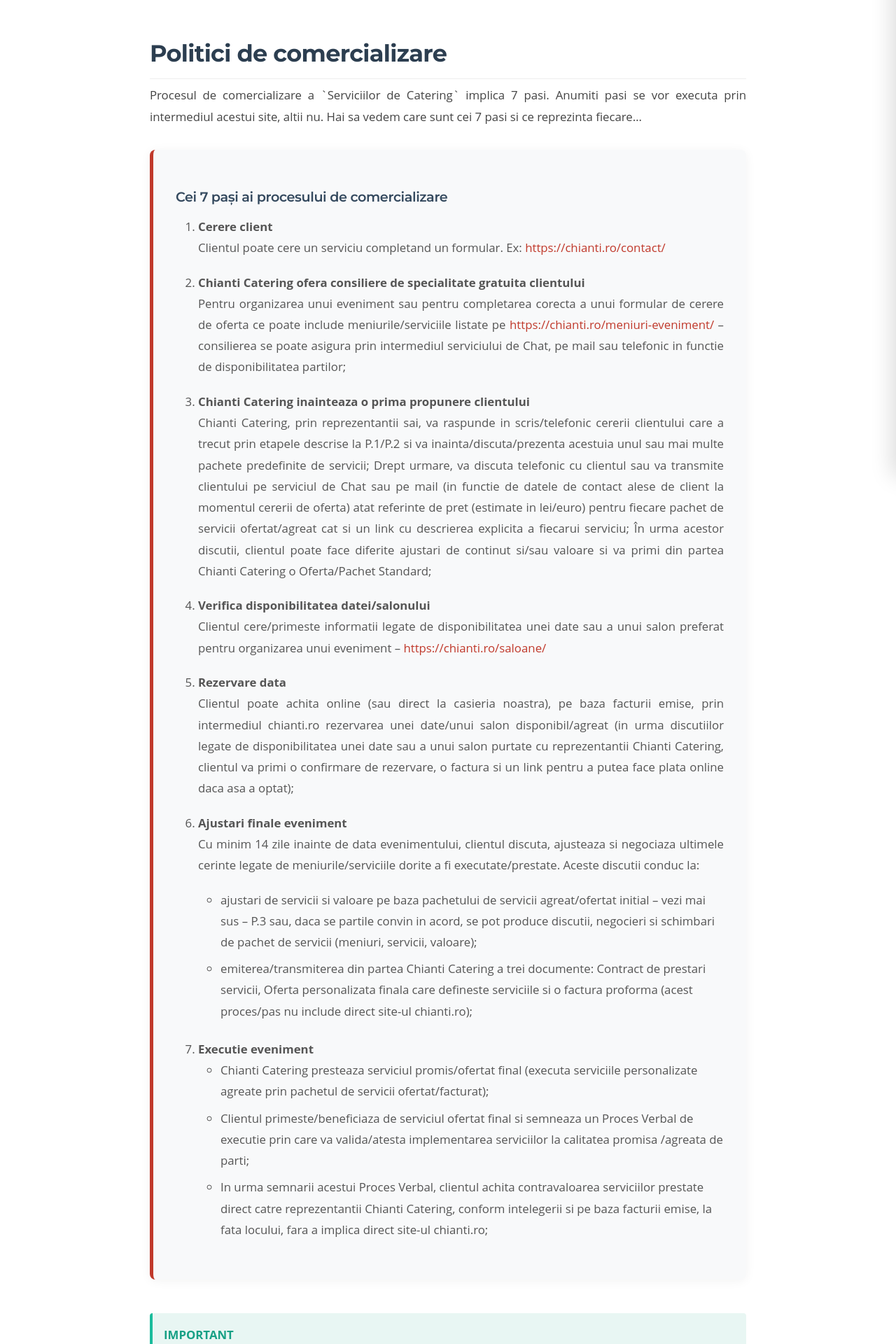
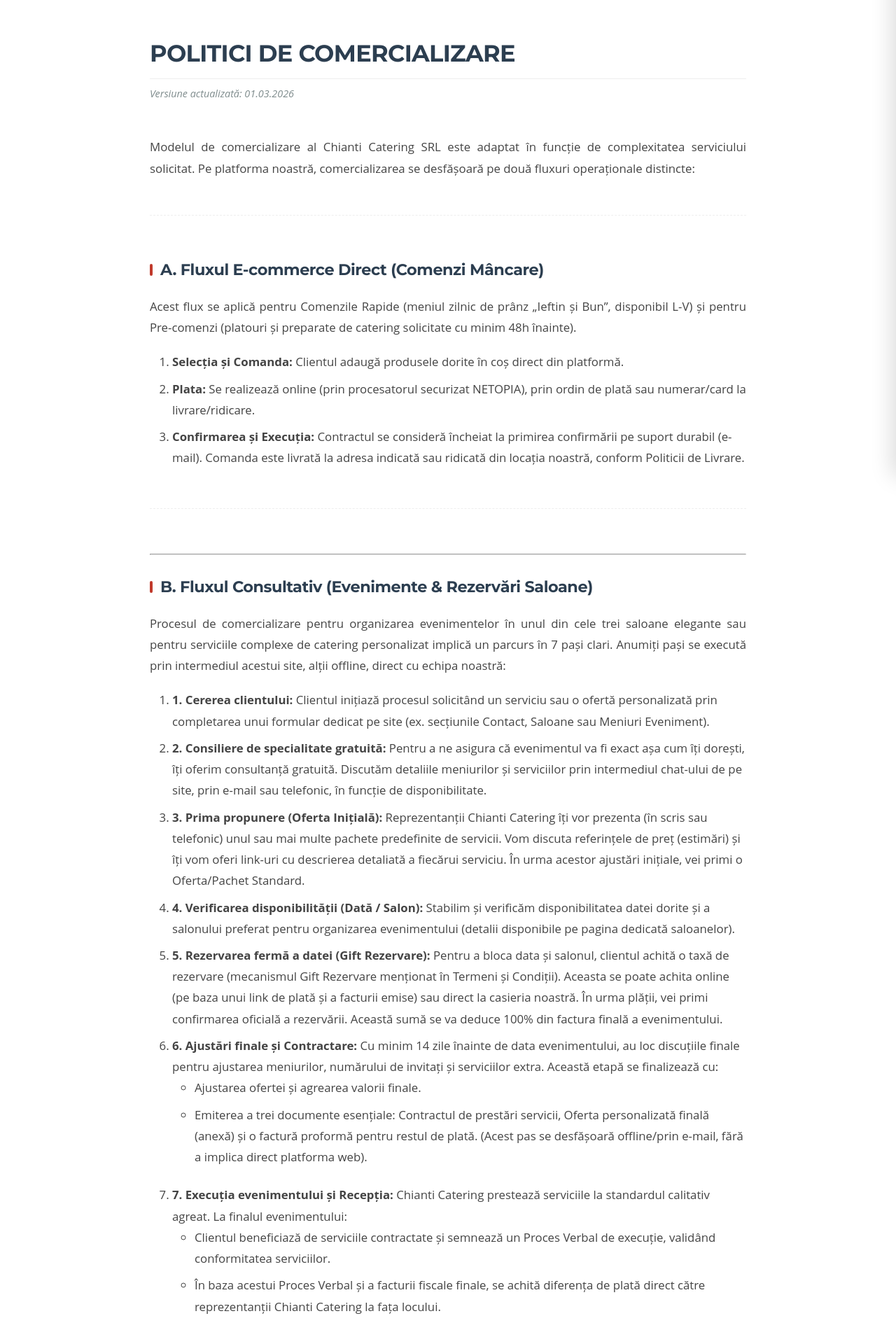
Before and after one commit to digitalhubmedia1-spec/proiect-chianti, a React (Vite) app: page /comercializare in a window 1280 px wide. Shown: the part 120-2040 px from the top of the page at 70% size. Built offline with nearby package versions, Linux system fonts and the light colour scheme; no server answers; the database is empty.

Commit message:
Update Commerce Policy content to 2026 version (exact 1:1 match)

```diff
--- a/src/pages/legal/CommercePolicy.jsx
+++ b/src/pages/legal/CommercePolicy.jsx
@@ -4,58 +4,53 @@ import './Terms.css';
 const CommercePolicy = () => {
     return (
         <div className="container py-5 terms-container">
-            <h1 className="text-center terms-header-title">Politici de comercializare</h1>
+            <h1 className="text-center terms-header-title">POLITICI DE COMERCIALIZARE</h1>
+            <p className="text-center terms-update-date">Versiune actualizată: 01.03.2026</p>
 
             <section className="mb-5 terms-section">
-                <p>
-                    Procesul de comercializare a `Serviciilor de Catering` implica 7 pasi. Anumiti pasi se vor executa prin intermediul acestui site, altii nu. Hai sa vedem care sunt cei 7 pasi si ce reprezinta fiecare…
-                </p>
+                <p>Modelul de comercializare al Chianti Catering SRL este adaptat în funcție de complexitatea serviciului solicitat. Pe platforma noastră, comercializarea se desfășoară pe două fluxuri operaționale distincte:</p>
+            </section>
 
-                <div className="terms-toc mt-4">
-                    <h4>Cei 7 pași ai procesului de comercializare</h4>
+            <section className="mb-5 terms-section">
+                <h3>A. Fluxul E-commerce Direct (Comenzi Mâncare)</h3>
+                <p>Acest flux se aplică pentru Comenzile Rapide (meniul zilnic de prânz „Ieftin și Bun”, disponibil L-V) și pentru Pre-comenzi (platouri și preparate de catering solicitate cu minim 48h înainte).</p>
                 <ol>
-                        <li>
-                            <strong>Cerere client</strong>
-                            <p>Clientul poate cere un serviciu completand un formular. Ex: <a href="https://chianti.ro/contact/" className="terms-link">https://chianti.ro/contact/</a></p>
-                        </li>
-                        <li>
-                            <strong>Chianti Catering ofera consiliere de specialitate gratuita clientului</strong>
-                            <p>Pentru organizarea unui eveniment sau pentru completarea corecta a unui formular de cerere de oferta ce poate include meniurile/serviciile listate pe <a href="https://chianti.ro/meniuri-eveniment/" className="terms-link">https://chianti.ro/meniuri-eveniment/</a> – consilierea se poate asigura prin intermediul serviciului de Chat, pe mail sau telefonic in functie de disponibilitatea partilor;</p>
-                        </li>
-                        <li>
-                            <strong>Chianti Catering inainteaza o prima propunere clientului</strong>
-                            <p>Chianti Catering, prin reprezentantii sai, va raspunde in scris/telefonic cererii clientului care a trecut prin etapele descrise la P.1/P.2 si va inainta/discuta/prezenta acestuia unul sau mai multe pachete predefinite de servicii; Drept urmare, va discuta telefonic cu clientul sau va transmite clientului pe serviciul de Chat sau pe mail (in functie de datele de contact alese de client la momentul cererii de oferta) atat referinte de pret (estimate in lei/euro) pentru fiecare pachet de servicii ofertat/agreat cat si un link cu descrierea explicita a fiecarui serviciu; În urma acestor discutii, clientul poate face diferite ajustari de continut si/sau valoare si va primi din partea Chianti Catering o Oferta/Pachet Standard;</p>
-                        </li>
-                        <li>
-                            <strong>Verifica disponibilitatea datei/salonului</strong>
-                            <p>Clientul cere/primeste informatii legate de disponibilitatea unei date sau a unui salon preferat pentru organizarea unui eveniment – <a href="https://chianti.ro/saloane/" className="terms-link">https://chianti.ro/saloane/</a></p>
-                        </li>
-                        <li>
-                            <strong>Rezervare data</strong>
-                            <p>Clientul poate achita online (sau direct la casieria noastra), pe baza facturii emise, prin intermediul chianti.ro rezervarea unei date/unui salon disponibil/agreat (in urma discutiilor legate de disponibilitatea unei date sau a unui salon purtate cu reprezentantii Chianti Catering, clientul va primi o confirmare de rezervare, o factura si un link pentru a putea face plata online daca asa a optat);</p>
-                        </li>
-                        <li>
-                            <strong>Ajustari finale eveniment</strong>
-                            <p>Cu minim 14 zile inainte de data evenimentului, clientul discuta, ajusteaza si negociaza ultimele cerinte legate de meniurile/serviciile dorite a fi executate/prestate. Aceste discutii conduc la:</p>
+                    <li><strong>Selecția și Comanda:</strong> Clientul adaugă produsele dorite în coș direct din platformă.</li>
+                    <li><strong>Plata:</strong> Se realizează online (prin procesatorul securizat NETOPIA), prin ordin de plată sau numerar/card la livrare/ridicare.</li>
+                    <li><strong>Confirmarea și Execuția:</strong> Contractul se consideră încheiat la primirea confirmării pe suport durabil (e-mail). Comanda este livrată la adresa indicată sau ridicată din locația noastră, conform Politicii de Livrare.</li>
+                </ol>
+            </section>
+
+            <hr className="my-5" />
+
+            <section className="mb-5 terms-section">
+                <h3>B. Fluxul Consultativ (Evenimente & Rezervări Saloane)</h3>
+                <p>Procesul de comercializare pentru organizarea evenimentelor în unul din cele trei saloane elegante sau pentru serviciile complexe de catering personalizat implică un parcurs în 7 pași clari. Anumiți pași se execută prin intermediul acestui site, alții offline, direct cu echipa noastră:</p>
+                <ol>
+                    <li><strong>1. Cererea clientului:</strong> Clientul inițiază procesul solicitând un serviciu sau o ofertă personalizată prin completarea unui formular dedicat pe site (ex. secțiunile Contact, Saloane sau Meniuri Eveniment).</li>
+                    <li><strong>2. Consiliere de specialitate gratuită:</strong> Pentru a ne asigura că evenimentul va fi exact așa cum îți dorești, îți oferim consultanță gratuită. Discutăm detaliile meniurilor și serviciilor prin intermediul chat-ului de pe site, prin e-mail sau telefonic, în funcție de disponibilitate.</li>
+                    <li><strong>3. Prima propunere (Oferta Inițială):</strong> Reprezentanții Chianti Catering îți vor prezenta (în scris sau telefonic) unul sau mai multe pachete predefinite de servicii. Vom discuta referințele de preț (estimări) și îți vom oferi link-uri cu descrierea detaliată a fiecărui serviciu. În urma acestor ajustări inițiale, vei primi o Oferta/Pachet Standard.</li>
+                    <li><strong>4. Verificarea disponibilității (Dată / Salon):</strong> Stabilim și verificăm disponibilitatea datei dorite și a salonului preferat pentru organizarea evenimentului (detalii disponibile pe pagina dedicată saloanelor).</li>
+                    <li><strong>5. Rezervarea fermă a datei (Gift Rezervare):</strong> Pentru a bloca data și salonul, clientul achită o taxă de rezervare (mecanismul Gift Rezervare menționat în Termeni și Condiții). Aceasta se poate achita online (pe baza unui link de plată și a facturii emise) sau direct la casieria noastră. În urma plății, vei primi confirmarea oficială a rezervării. Această sumă se va deduce 100% din factura finală a evenimentului.</li>
+                    <li><strong>6. Ajustări finale și Contractare:</strong> Cu minim 14 zile înainte de data evenimentului, au loc discuțiile finale pentru ajustarea meniurilor, numărului de invitați și serviciilor extra. Această etapă se finalizează cu:
                         <ul>
-                                <li>ajustari de servicii si valoare pe baza pachetului de servicii agreat/ofertat initial – vezi mai sus – P.3 sau, daca se partile convin in acord, se pot produce discutii, negocieri si schimbari de pachet de servicii (meniuri, servicii, valoare);</li>
-                                <li>emiterea/transmiterea din partea Chianti Catering a trei documente: Contract de prestari servicii, Oferta personalizata finala care defineste serviciile si o factura proforma (acest proces/pas nu include direct site-ul chianti.ro);</li>
+                            <li>Ajustarea ofertei și agrearea valorii finale.</li>
+                            <li>Emiterea a trei documente esențiale: Contractul de prestări servicii, Oferta personalizată finală (anexă) și o factură proformă pentru restul de plată. (Acest pas se desfășoară offline/prin e-mail, fără a implica direct platforma web).</li>
                         </ul>
                     </li>
-                        <li>
-                            <strong>Executie eveniment</strong>
+                    <li><strong>7. Execuția evenimentului și Recepția:</strong> Chianti Catering prestează serviciile la standardul calitativ agreat. La finalul evenimentului:
                         <ul>
-                                <li>Chianti Catering presteaza serviciul promis/ofertat final (executa serviciile personalizate agreate prin pachetul de servicii ofertat/facturat);</li>
-                                <li>Clientul primeste/beneficiaza de serviciul ofertat final si semneaza un Proces Verbal de executie prin care va valida/atesta implementarea serviciilor la calitatea promisa /agreata de parti;</li>
-                                <li>In urma semnarii acestui Proces Verbal, clientul achita contravaloarea serviciilor prestate direct catre reprezentantii Chianti Catering, conform intelegerii si pe baza facturii emise, la fata locului, fara a implica direct site-ul chianti.ro;</li>
+                            <li>Clientul beneficiază de serviciile contractate și semnează un Proces Verbal de execuție, validând conformitatea serviciilor.</li>
+                            <li>În baza acestui Proces Verbal și a facturii fiscale finale, se achită diferența de plată direct către reprezentanții Chianti Catering la fața locului.</li>
                         </ul>
                     </li>
                 </ol>
-                </div>
+            </section>
 
-                <div className="alert-info-custom mt-5">
-                    <p><strong>IMPORTANT</strong></p>
-                    <p>Proiectele (vezi Definitii in Termeni si Conditii) organizate de Terti si/sau de Chianti Catering fac exceptie de la regulile de comercializare prezentate mai sus, acestea avand caracter de unicitate, drept urmare, Proiectele pot fi planificate, organizate si executate diferit, conform angajamentelor asumate de parti prin contracte si/sau concept.</p>
+            <section className="mb-5 terms-section">
+                <div className="alert-info-custom">
+                    <p><strong>Excepții Importante (Proiecte Speciale)</strong></p>
+                    <p>Proiectele speciale sau evenimentele de tip unicat organizate de Terți și/sau de Chianti Catering (ex. concepte atipice, festivaluri, colaborări corporate extinse) fac excepție de la fluxul standard în 7 pași prezentat mai sus. Acestea pot fi planificate, organizate și executate diferit, conform angajamentelor specifice asumate de părți prin contracte dedicate.</p>
                 </div>
             </section>
         </div>
```
Lines whose indentation alone changed are shown as unchanged.
